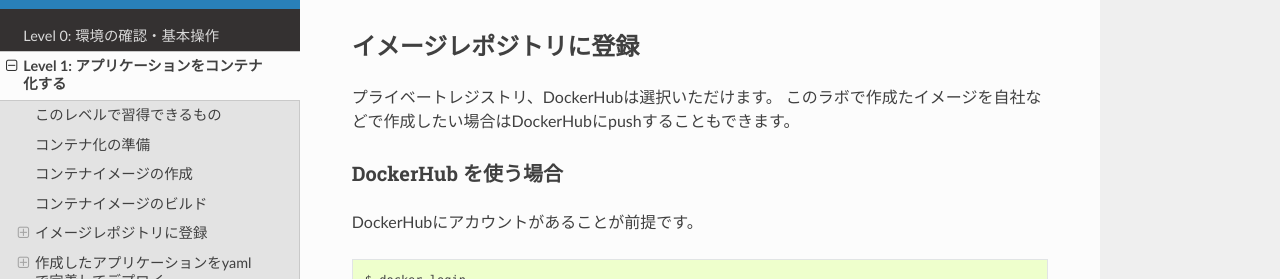
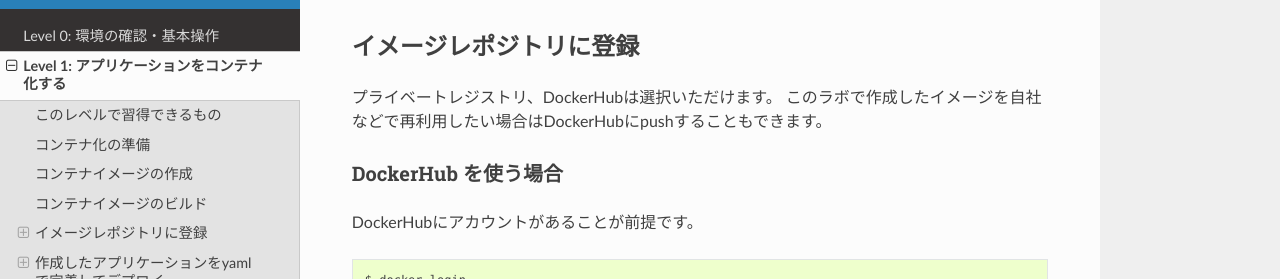
Before and after one commit to NetAppJpTechTeam/NetAppDigitalTransformationLab, a Sphinx documentation site: the page built from docs/source/Level1/index.rst, in a window 1280 px wide and 900 px high, scrolled down 1539 px. Shown: the part 170-449 px from the top of the window. Built offline with Sphinx 7.4.7 and the Read the Docs theme 2.0.0, drawn with Linux system fonts in a browser that asks for light colours.

Commit message:
Fix typo.

```diff
--- a/docs/source/Level1/index.rst
+++ b/docs/source/Level1/index.rst
@@ -74,7 +74,7 @@
 =============================================================
 
 プライベートレジストリ、DockerHubは選択いただけます。
-このラボで作成たイメージを自社などで作成したい場合はDockerHubにpushすることもできます。
+このラボで作成したイメージを自社などで再利用したい場合はDockerHubにpushすることもできます。
 
 DockerHub を使う場合
 -------------------------------------------------------------
```
